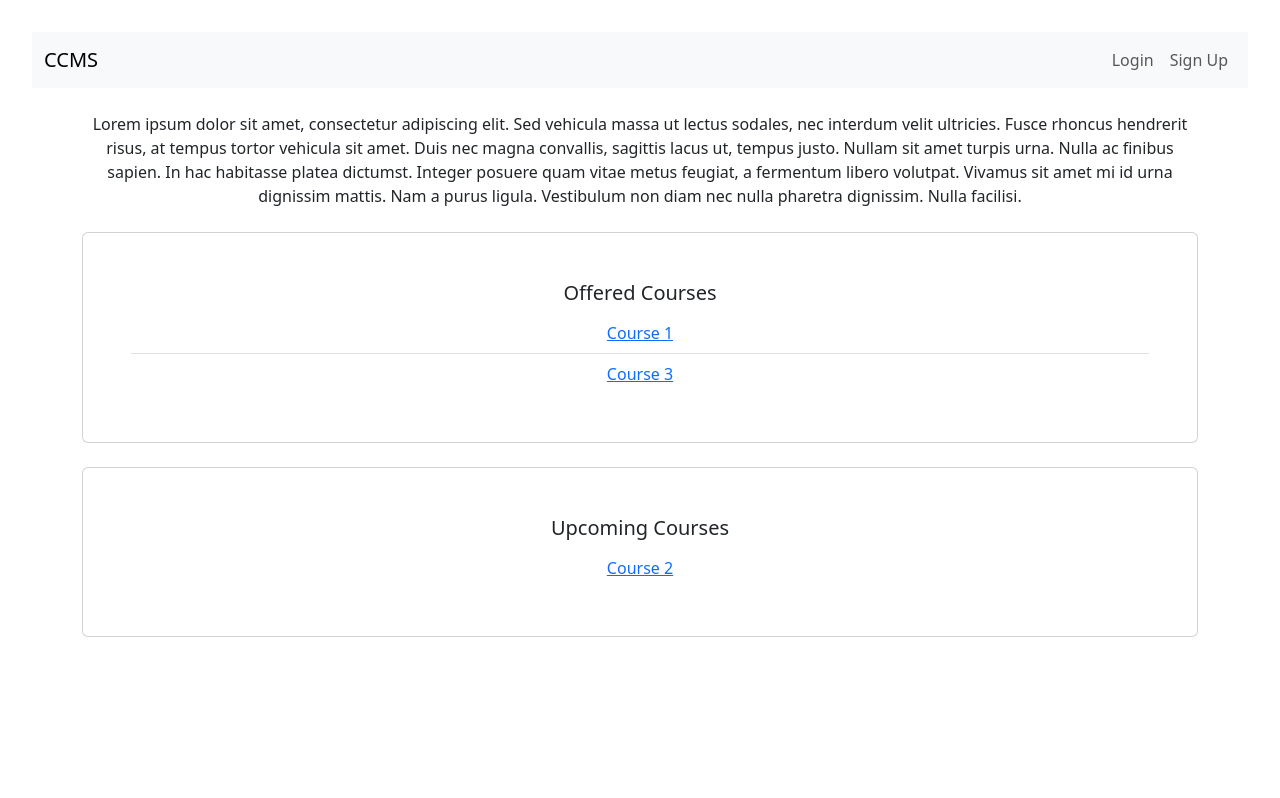
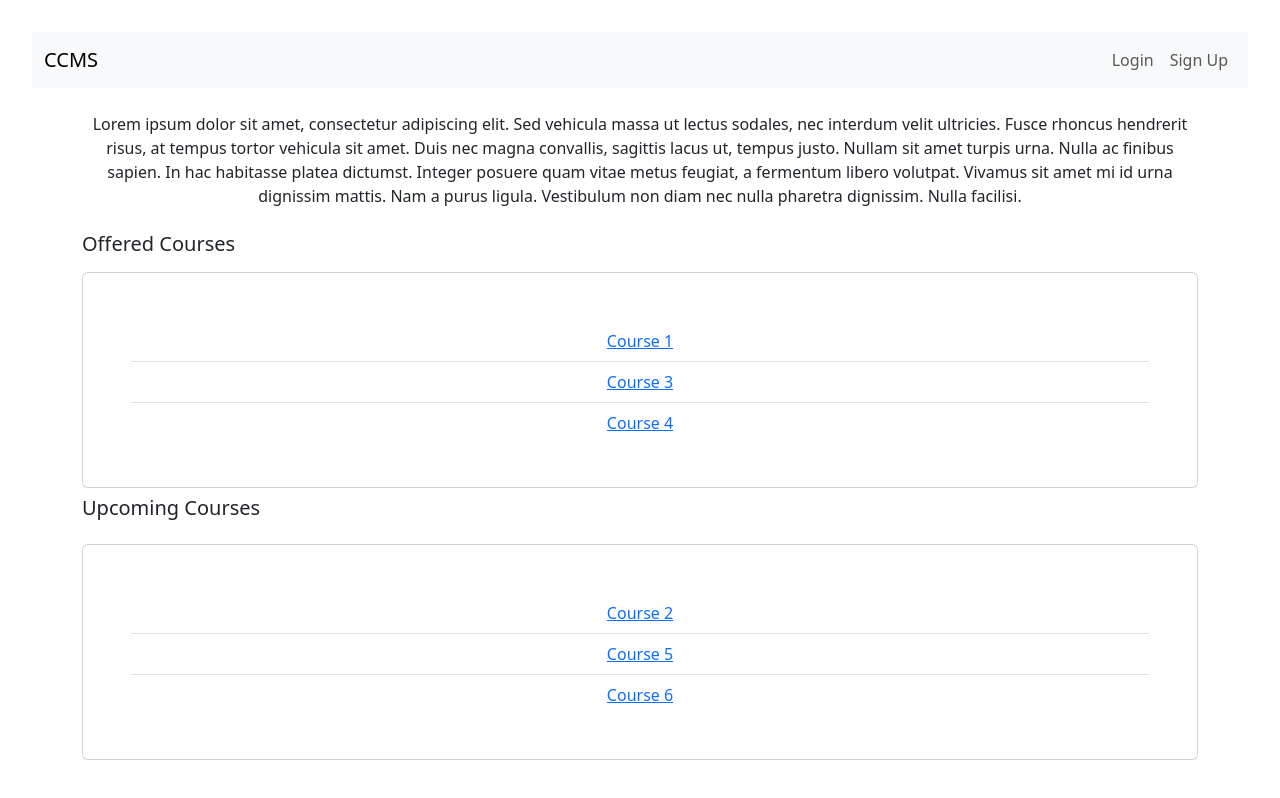
Before and after one commit to SahibAbbas123/CCMS, a React (Vite) app: page / in a window 1280 px wide. Built offline with nearby package versions, Linux system fonts and the light colour scheme.

Commit message:
Added course lists successfully

```diff
--- a/src/App.tsx
+++ b/src/App.tsx
@@ -8,8 +8,11 @@ import CourseList from './components/CourseList'
 
 const courses = [
   { id: 1, name: 'Course 1', category: 'Offered' as const },
+  { id: 3, name: 'Course 3', category: 'Offered' as const },
+  { id: 4, name: 'Course 4', category: 'Offered' as const },
   { id: 2, name: 'Course 2', category: 'Upcoming' as const },
-  { id: 3, name: 'Course 3', category: 'Offered' as const },
+  { id: 5, name: 'Course 5', category: 'Upcoming' as const },
+  { id: 6, name: 'Course 6', category: 'Upcoming' as const },
   // Add more courses as needed
 ];
 
--- a/src/components/CourseList.tsx
+++ b/src/components/CourseList.tsx
@@ -1,11 +1,11 @@
 // CourseList.tsx
 
-import React from 'react';
+import React from "react";
 
 interface Course {
   id: number;
   name: string;
-  category: 'Offered' | 'Upcoming'; // Added category property
+  category: "Offered" | "Upcoming";
 }
 
 interface Props {
@@ -14,16 +14,26 @@ interface Props {
 
 const CourseList: React.FC<Props> = ({ courses }) => {
   // Filter courses by category
-  const offeredCourses = courses.filter(course => course.category === 'Offered');
-  const upcomingCourses = courses.filter(course => course.category === 'Upcoming');
+  const offeredCourses = courses.filter(
+    (course) => course.category === "Offered"
+  );
+  const upcomingCourses = courses.filter(
+    (course) => course.category === "Upcoming"
+  );
 
   return (
     <div className="container mt-4">
-      <div className="card">
-        <div className="card-body">
-          <h5 className="card-title">Offered Courses</h5>
+      <h5 className="card-title mb-3 text-start">Offered Courses</h5>
+      <div className="card mb-2">
+        <div
+          className="card-body"
+          style={{ maxHeight: "150px", overflowY: "auto" }}
+        >
+          {" "}
+          {/* Set max height and enable scrolling */}
+          {/* <h5 className="card-title">Offered Courses</h5> */}
           <ul className="list-group list-group-flush">
-            {offeredCourses.map(course => (
+            {offeredCourses.map((course) => (
               <li key={course.id} className="list-group-item">
                 <a href={`/course/${course.id}`}>{course.name}</a>
               </li>
@@ -31,11 +41,16 @@ const CourseList: React.FC<Props> = ({ courses }) => {
           </ul>
         </div>
       </div>
+        <h5 className="card-title mb-3 text-start">Upcoming Courses</h5>
       <div className="card mt-4">
-        <div className="card-body">
-          <h5 className="card-title">Upcoming Courses</h5>
+        <div
+          className="card-body"
+          style={{ maxHeight: "150px", overflowY: "auto" }}
+        >
+          {" "}
+          {/* Set max height and enable scrolling */}
           <ul className="list-group list-group-flush">
-            {upcomingCourses.map(course => (
+            {upcomingCourses.map((course) => (
               <li key={course.id} className="list-group-item">
                 <a href={`/course/${course.id}`}>{course.name}</a>
               </li>
@@ -45,6 +60,6 @@ const CourseList: React.FC<Props> = ({ courses }) => {
       </div>
     </div>
   );
-}
+};
 
 export default CourseList;
```
Also changed, not shown: src/components/About.tsx (added, +9 -0 lines).
